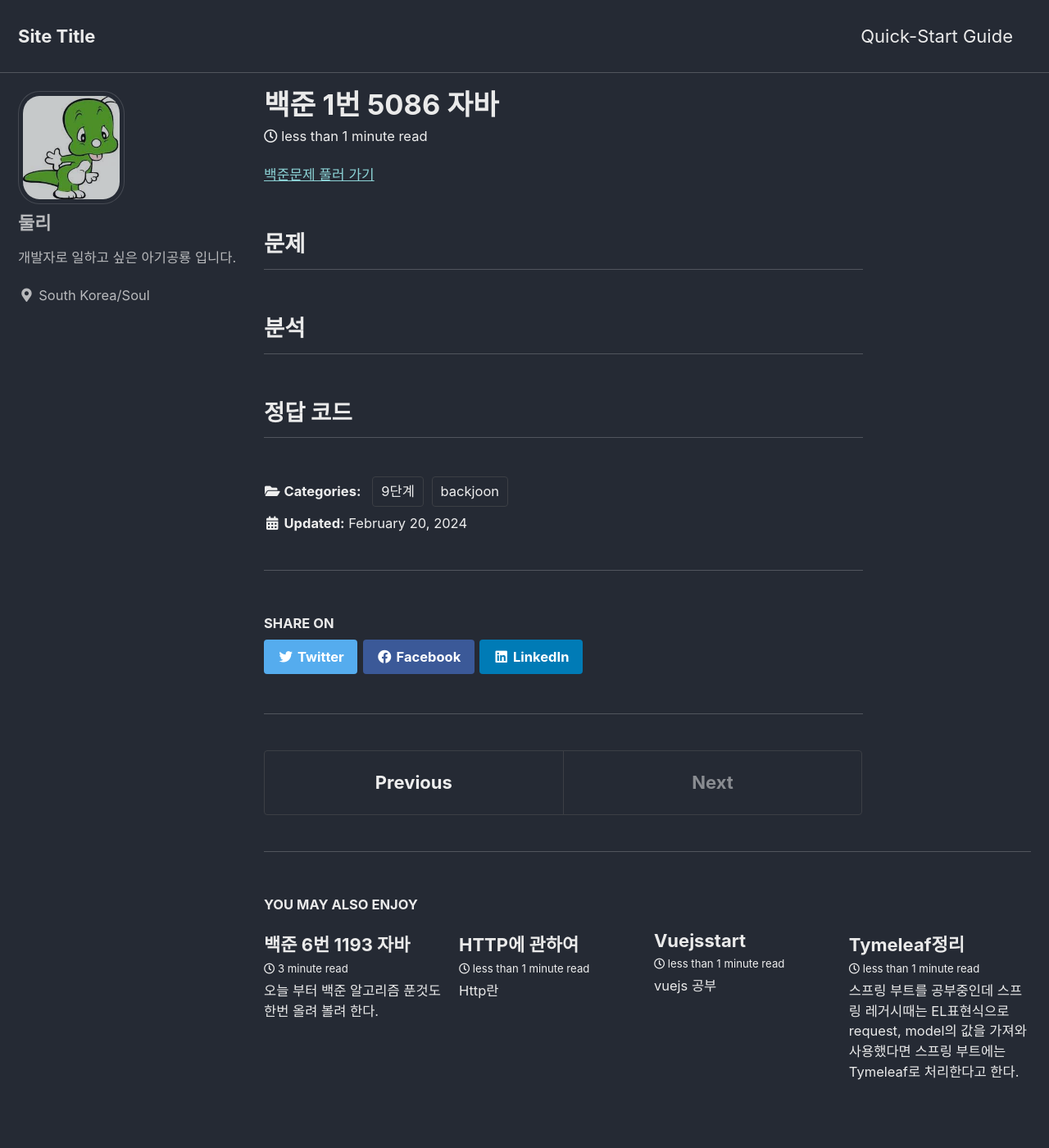
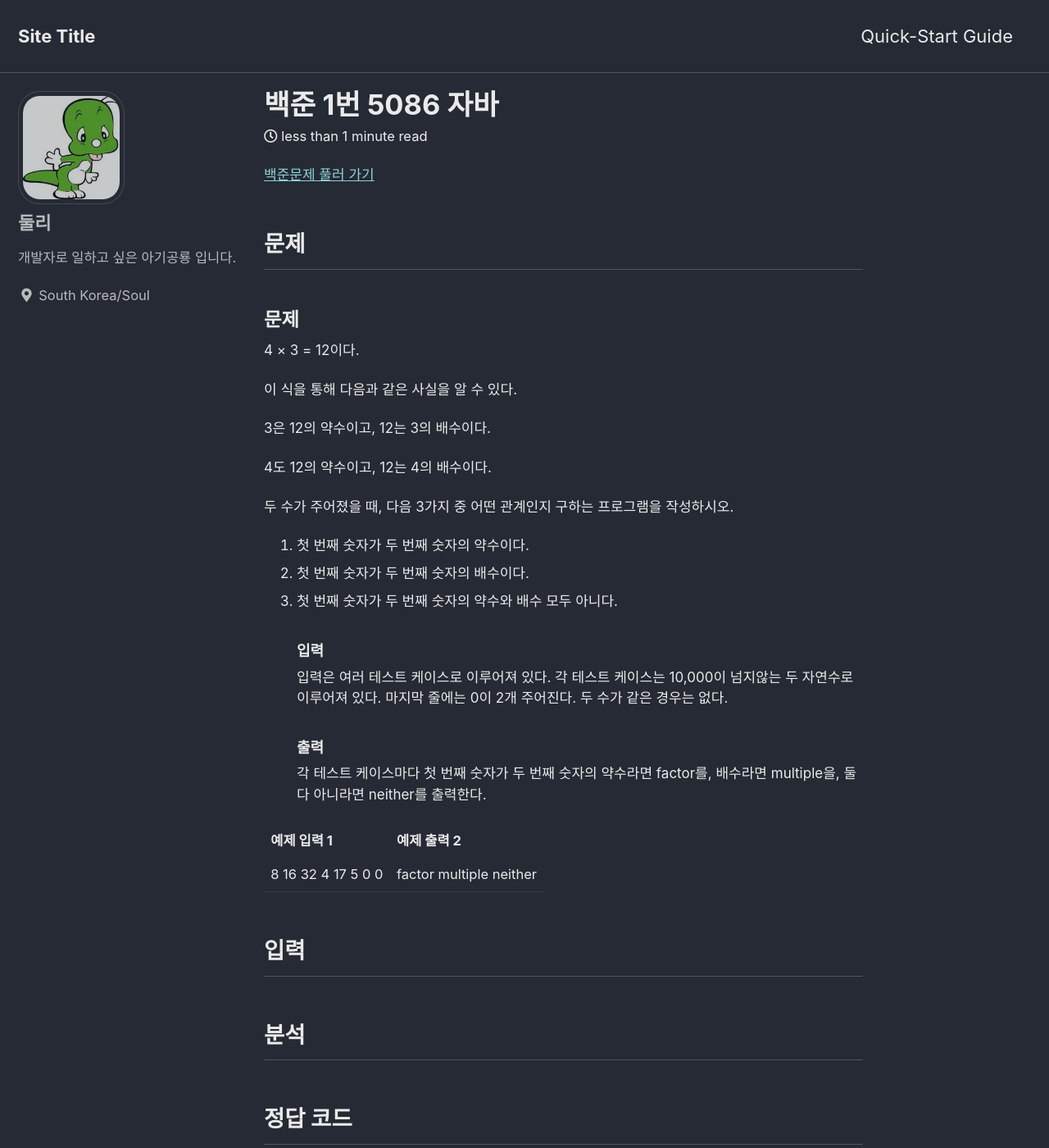
Before and after one commit to apfhddy/apfhddy.github.io, a Jekyll site: the page built from _posts/2024-02-19-back2.md, in a window 1280 px wide and 1400 px high. Shown: the whole window at 82% size. Built offline with Jekyll 4.4.1, drawn with Linux system fonts in a browser that asks for light colours; cached includes are drawn as plain includes.

Commit message:
업데이트

```diff
--- a/_posts/2024-02-19-back2.md
+++ b/_posts/2024-02-19-back2.md
@@ -7,6 +7,45 @@ categories:
 ---
 [백준문제 풀러 가기](https://www.acmicpc.net/problem/5086)
 ## 문제
+#### 문제
+4 × 3 = 12이다.
+
+이 식을 통해 다음과 같은 사실을 알 수 있다.
+
+3은 12의 약수이고, 12는 3의 배수이다.
+
+4도 12의 약수이고, 12는 4의 배수이다.
+
+두 수가 주어졌을 때, 다음 3가지 중 어떤 관계인지 구하는 프로그램을 작성하시오.
+
+1. 첫 번째 숫자가 두 번째 숫자의 약수이다.
+2. 첫 번째 숫자가 두 번째 숫자의 배수이다.
+3. 첫 번째 숫자가 두 번째 숫자의 약수와 배수 모두 아니다.
+#### 입력
+입력은 여러 테스트 케이스로 이루어져 있다. 각 테스트 케이스는 10,000이 넘지않는 두 자연수로 이루어져 있다. 마지막 줄에는 0이 2개 주어진다. 두 수가 같은 경우는 없다.
+#### 출력
+각 테스트 케이스마다 첫 번째 숫자가 두 번째 숫자의 약수라면 factor를, 배수라면 multiple을, 둘 다 아니라면 neither를 출력한다.
+<table>
+    <tr>
+        <th>예제 입력 1</th>
+        <th>예제 출력 2</th>
+    </tr>
+    <tr>
+        <td>
+             8 16
+            32  4
+            17  5
+             0  0
+        </td>
+        <td>
+            factor
+            multiple
+            neither
+        </td>
+    </tr>
+</table>
+
+## 입력
 
 ## 분석
 
```
